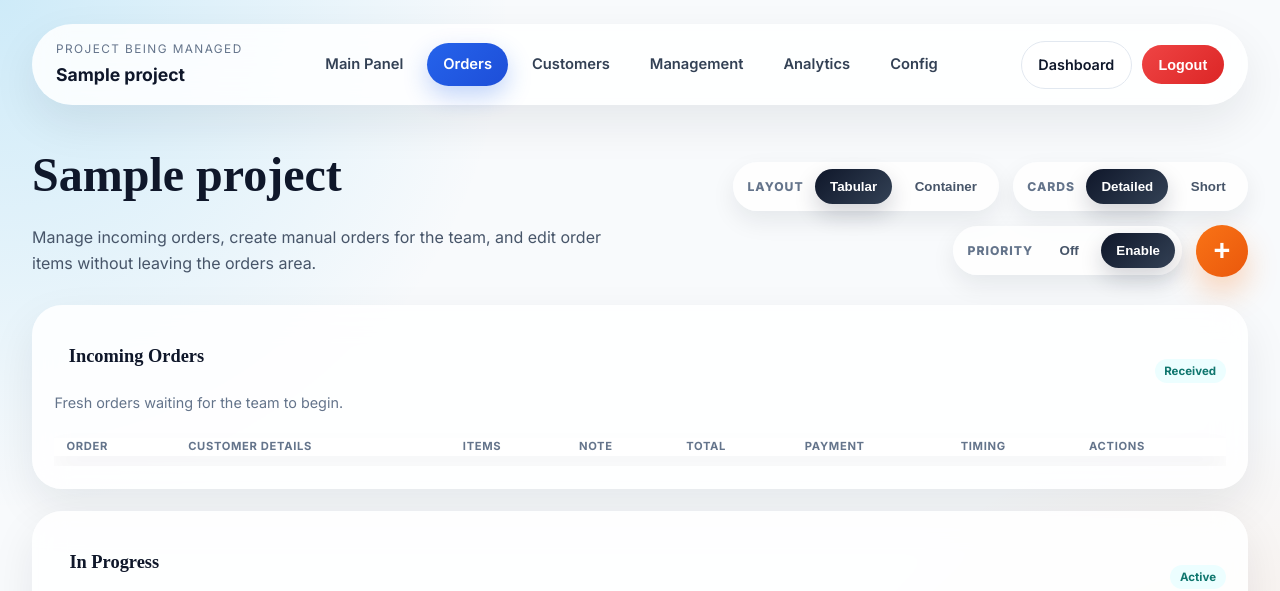
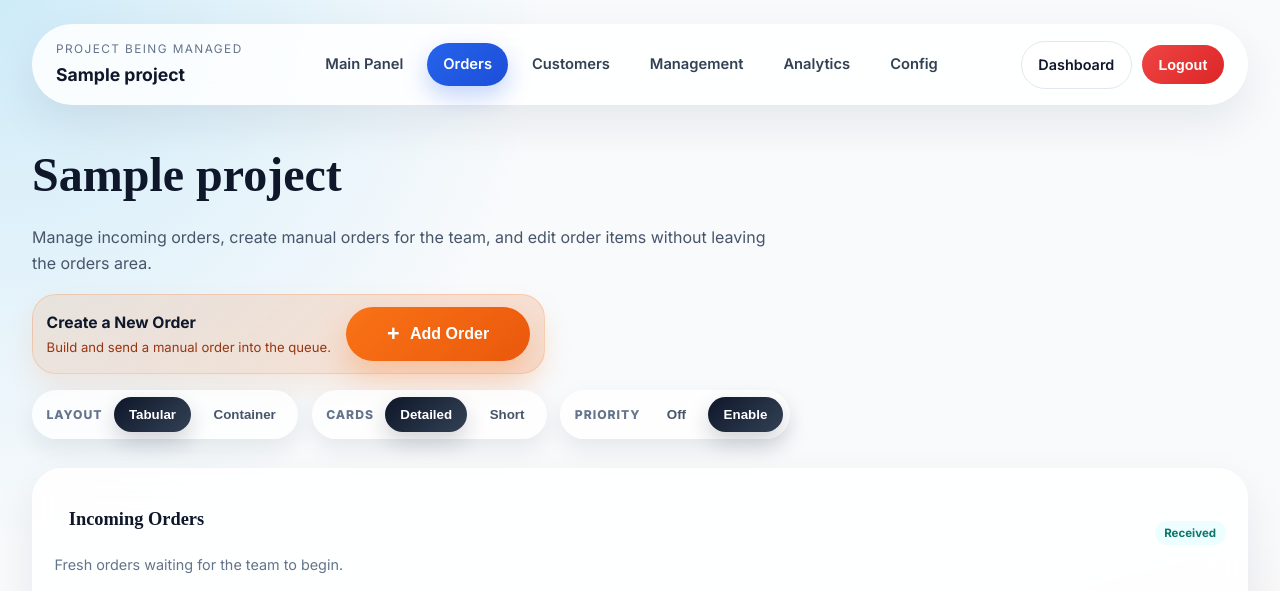
Before and after one commit to HadiHussain1/siteblocc, a Flask app: template templates/admin_orders.html in a window 1280 px wide. Shown: the top 591 px of the page. Run offline with Flask 3, Linux system fonts and the light colour scheme; the template is opened without the code that fills it: most values are stand-ins (such as "Sample title", 1, 10 or a date in 2020); lists and menus that the app fills with data are empty.

Commit message:
add button

```diff
--- a/templates/admin_orders.html
+++ b/templates/admin_orders.html
@@ -47,14 +47,24 @@ body {
 .btn-primary { background: linear-gradient(135deg, #0f766e, #0ea5a4); color: #fff; box-shadow: 0 14px 28px rgba(15,118,110,0.18); }
 .btn-ghost { background: #eff6ff; color: #1d4ed8; }
 .btn-add {
-  width: 3.25rem; height: 3.25rem; padding: 0; display: inline-flex; justify-content: center; align-items: center;
-  font-size: 1.8rem; line-height: 1; background: linear-gradient(135deg, #f97316, #ea580c); color: #fff;
-  box-shadow: 0 16px 30px rgba(249,115,22,0.28);
+  min-width: 11.5rem; height: 3.35rem; padding: 0 1.15rem; display: inline-flex; justify-content: center; align-items: center;
+  gap: 0.65rem; font-size: 1rem; line-height: 1; background: linear-gradient(135deg, #f97316, #ea580c); color: #fff;
+  box-shadow: 0 16px 30px rgba(249,115,22,0.28); font-weight: 800;
 }
 .page-intro { margin-bottom: 1.8rem; }
 .page-title-row { justify-content: space-between; gap: 1rem; align-items: flex-end; }
 .page-intro h1 { margin: 0; font-size: clamp(2rem, 4vw, 3rem); }
 .page-intro p { margin: 0.7rem 0 0; color: #475569; max-width: 760px; }
+.hero-actions { display: flex; align-items: center; justify-content: space-between; gap: 1rem; margin-top: 1.1rem; flex-wrap: wrap; }
+.add-order-panel {
+  display: flex; align-items: center; gap: 0.95rem; padding: 0.75rem 0.85rem; border-radius: 24px;
+  background: linear-gradient(135deg, rgba(249,115,22,0.12), rgba(234,88,12,0.18));
+  border: 1px solid rgba(249,115,22,0.2); box-shadow: 0 14px 28px rgba(249,115,22,0.12);
+}
+.add-order-copy { display: grid; gap: 0.15rem; }
+.add-order-copy strong { font-size: 0.98rem; }
+.add-order-copy span { font-size: 0.82rem; color: #9a3412; }
+.btn-add .plus-mark { font-size: 1.35rem; line-height: 1; }
 .page-title-actions { display: flex; align-items: center; gap: 0.85rem; flex-wrap: wrap; justify-content: flex-end; }
 .view-controls {
   display: flex; align-items: center; gap: 0.45rem; padding: 0.45rem; border-radius: 999px; background: rgba(255,255,255,0.82);
@@ -197,9 +207,11 @@ td:last-child { border-radius: 0 18px 18px 0; }
   .page-title-row, .section-title-row, .modal-head, .modal-actions { flex-direction: column; align-items: stretch; }
   .summary-row-grid, .summary-inline-grid, .field-grid-2 { grid-template-columns: 1fr; }
   .btn-add { width: 100%; height: auto; padding: 0.9rem 1.1rem; font-size: 1rem; }
-  .page-title-actions, .view-controls { width: 100%; justify-content: stretch; }
+  .hero-actions, .page-title-actions, .view-controls { width: 100%; justify-content: stretch; }
   .view-toggle-btn { flex: 1 1 0; }
   .orders-card-grid { grid-template-columns: 1fr; }
+  .add-order-panel { width: 100%; }
+  .btn-add { width: 100%; min-width: 0; }
 }
 </style>
 </head>
@@ -243,6 +255,18 @@ td:last-child { border-radius: 0 18px 18px 0; }
         <h1>{{ project.project_name }}</h1>
         <p>Manage incoming orders, create manual orders for the team, and edit order items without leaving the orders area.</p>
       </div>
+    </div>
+    <div class="hero-actions">
+      <div class="add-order-panel">
+        <div class="add-order-copy">
+          <strong>Create a New Order</strong>
+          <span>Build and send a manual order into the queue.</span>
+        </div>
+        <button class="btn btn-add" id="openOrderModal" type="button" aria-label="Add order">
+          <span class="plus-mark">+</span>
+          <span>Add Order</span>
+        </button>
+      </div>
       <div class="page-title-actions">
         <div class="view-controls" aria-label="Orders view mode">
           <span class="view-label">Layout</span>
@@ -259,7 +283,6 @@ td:last-child { border-radius: 0 18px 18px 0; }
           <button class="view-toggle-btn" type="button" data-priority-mode="off">Off</button>
           <button class="view-toggle-btn active" type="button" data-priority-mode="on">Enable</button>
         </div>
-        <button class="btn btn-add" id="openOrderModal" type="button" aria-label="Add order">+</button>
       </div>
     </div>
   </div>
```
